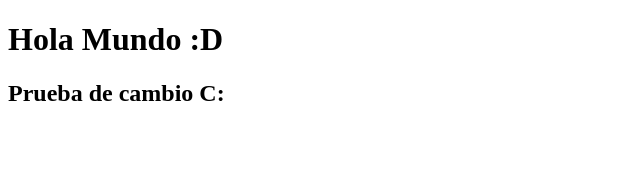
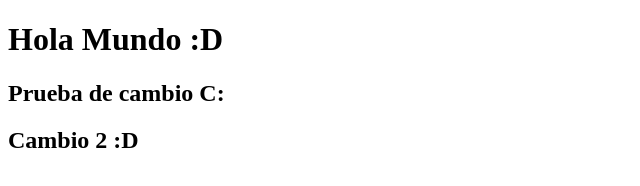
Before and after one commit to DiegoG02/Proyecto_Web_2023_2, a plain HTML site: page index.html in a window 1280 px wide. Shown: the whole page, without its empty margins (0-640 px from the left). Drawn offline with Linux system fonts and the light colour scheme.

Commit message:
modificacion 2 index

```diff
--- a/index.html
+++ b/index.html
@@ -8,5 +8,6 @@
 <body>
     <h1>Hola Mundo :D</h1>
     <h2>Prueba de cambio C:</h2>
+    <h2>Cambio 2 :D</h2>
 </body>
 </html>
```
